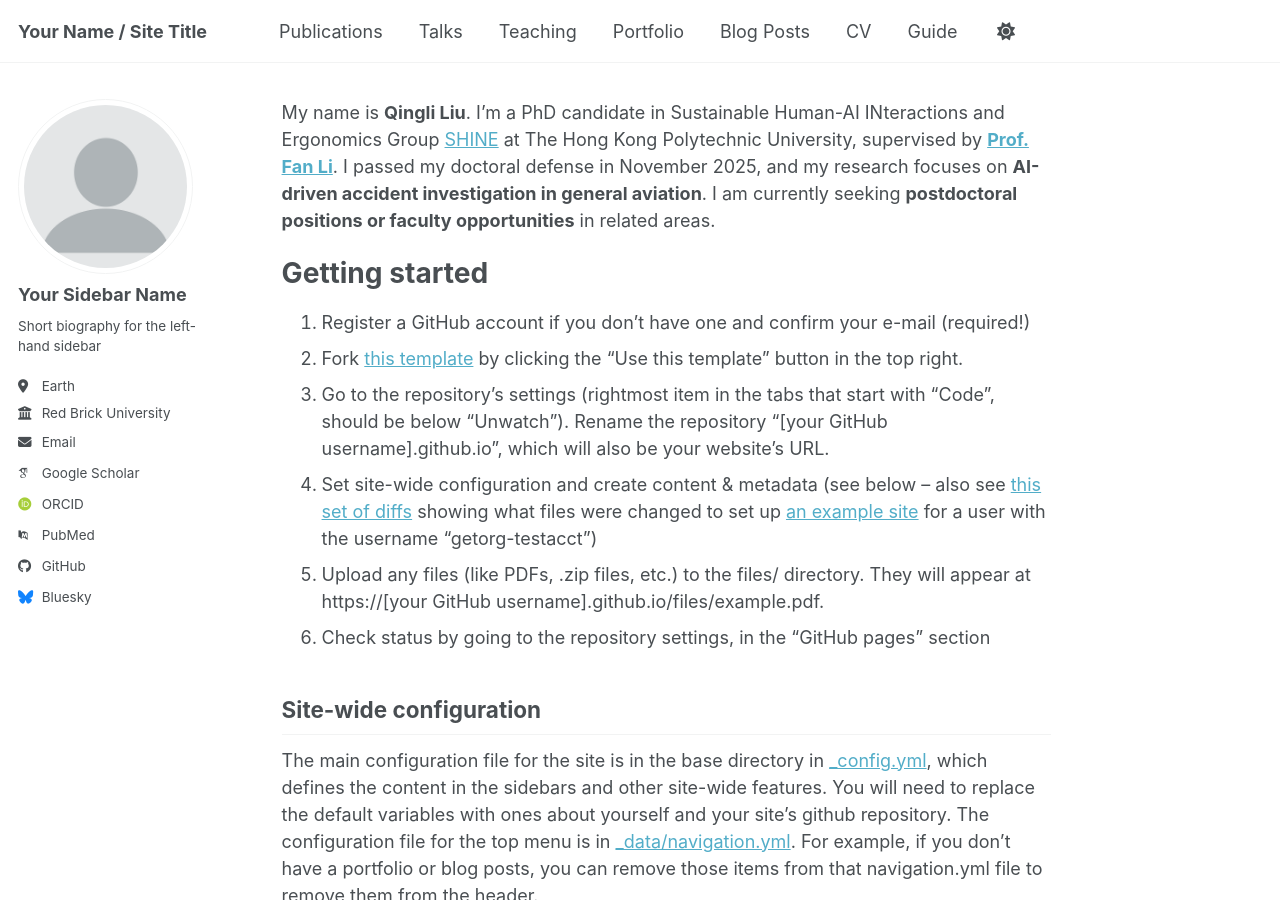
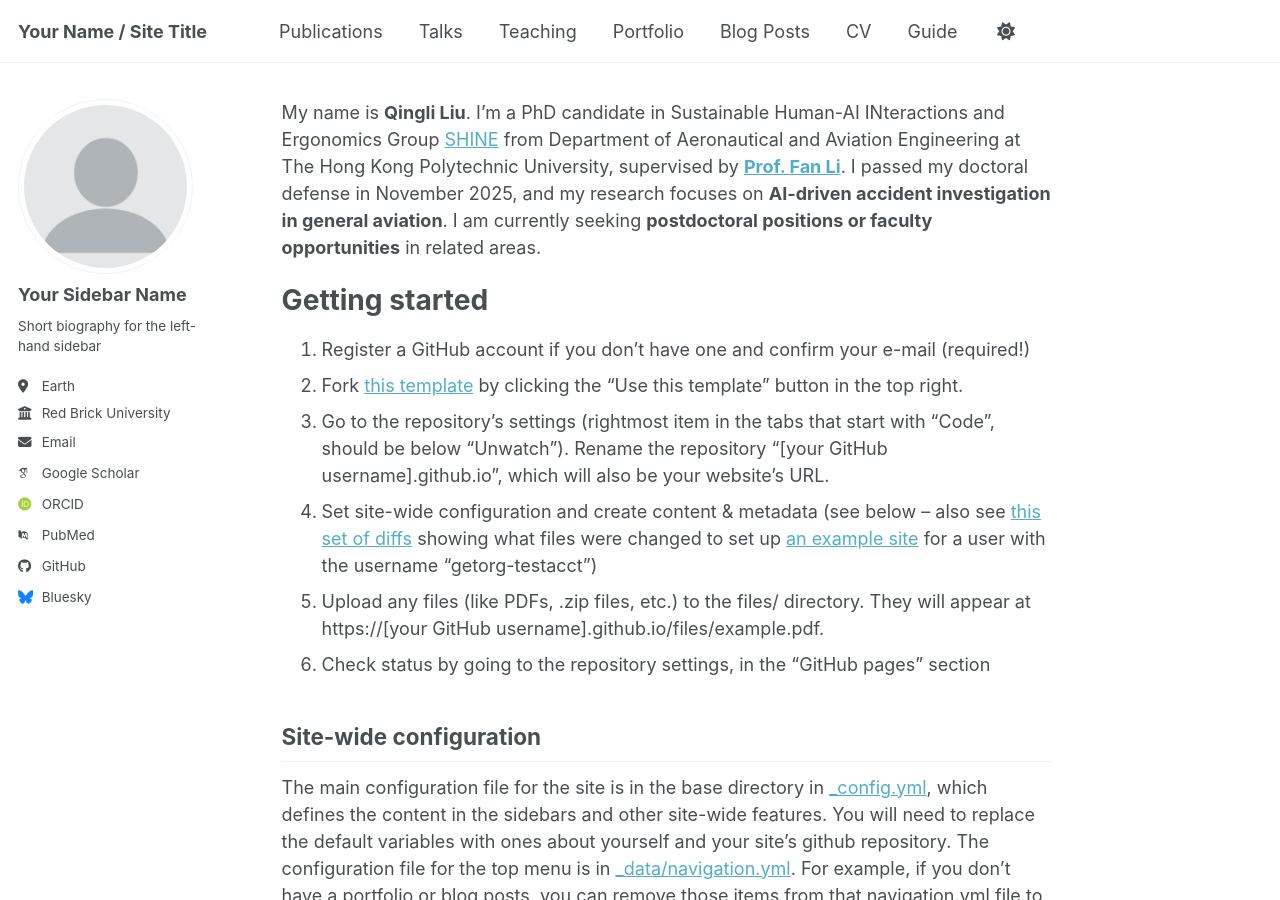
Before and after one commit to QingliLIU/Qingli, a Jekyll site: the page built from _pages/about.md, in a window 1280 px wide and 900 px high. Built offline with Jekyll 4.4.1, drawn with Linux system fonts in a browser that asks for light colours; some web fonts are replaced; a script bundle is joined from its source files by our own code; library files that are not in the unit come from our copies.

Commit message:
Update about.md

```diff
--- a/_pages/about.md
+++ b/_pages/about.md
@@ -7,7 +7,7 @@ redirect_from:
   - /about.html
 ---
 
-My name is **Qingli Liu**. I'm a PhD candidate in Sustainable Human-AI INteractions and Ergonomics Group [SHINE]([https://www.polyu.edu.hk/aae/](https://shineergo.wixsite.com/homepage)) at The Hong Kong Polytechnic University, supervised by [**Prof. Fan Li**](https://scholar.google.com/citations?user=HE77YDgAAAAJ&hl=en). I passed my doctoral defense in November 2025, and my research focuses on **AI-driven accident investigation in general aviation**. I am currently seeking **postdoctoral positions or faculty opportunities** in related areas.
+My name is **Qingli Liu**. I'm a PhD candidate in Sustainable Human-AI INteractions and Ergonomics Group [SHINE]([https://www.polyu.edu.hk/aae/](https://shineergo.wixsite.com/homepage)) from Department of Aeronautical and Aviation Engineering at The Hong Kong Polytechnic University, supervised by [**Prof. Fan Li**](https://scholar.google.com/citations?user=HE77YDgAAAAJ&hl=en). I passed my doctoral defense in November 2025, and my research focuses on **AI-driven accident investigation in general aviation**. I am currently seeking **postdoctoral positions or faculty opportunities** in related areas.
 
 
 Getting started
```
